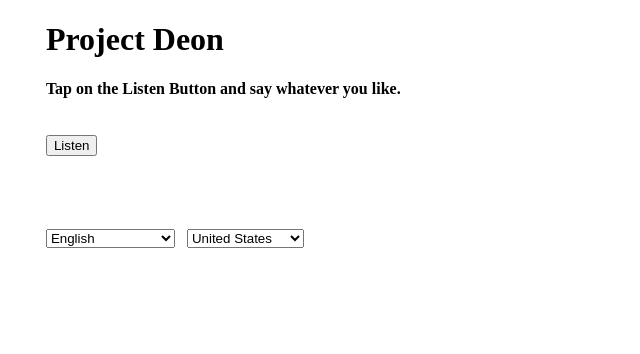
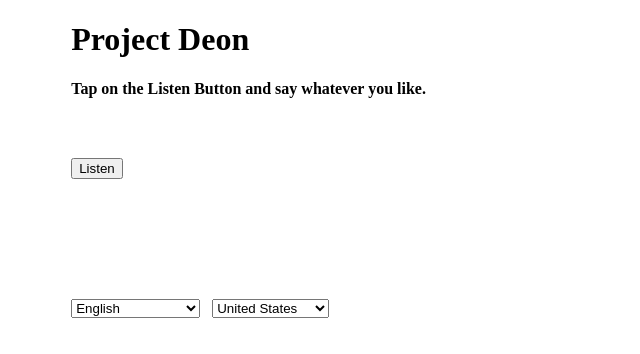
Before and after one commit to MrWizard69/ProjectDeon, an Angular app: page / in a window 1280 px wide. Shown: the top 354 px of the page, without its empty margins (0-640 px from the left). Built offline with nearby package versions, Linux system fonts and the light colour scheme; a web font is replaced by a local one.

Commit message:
fixed a bug where the random number could out do the length

```diff
--- a/src/app/components/chappie/chappie.component.css
+++ b/src/app/components/chappie/chappie.component.css
@@ -1,32 +1,32 @@
 
 .SpeechRec{
 
-    margin-left: 3%;
+    margin-left: 5%;
 
 }
 
 p{
 
-    margin-left: 3%;
+    margin-left: 5%;
 
 }
 
 h1{
 
-    margin-left: 3%;
+    margin-left: 5%;
 }
 
 #start_button{
 
-    margin-bottom: 3%;
+    margin-bottom: 5%;
     }
 
 #info{
 
-    margin-bottom: 3%;
+    margin-bottom: 5%;
 }
 
 #results{
 
-    margin-bottom: 3%;
+    margin-bottom: 5%;
 }
--- a/src/app/components/chappie/chappie.component.ts
+++ b/src/app/components/chappie/chappie.component.ts
@@ -200,7 +200,7 @@ export class ChappieComponent implements OnInit{
 
             console.log(deepThoughtResponse);
 
-            const randGreet: number = Math.floor((Math.random() * 6) + 1); // this is a random number between all of the greets
+            const randGreet: number = Math.floor((Math.random() * deepThoughtResponse.aiGreeting.length) + 1); // this is a random number between all of the greets
 
             MeetnGreet(deepThoughtResponse.aiGreeting[randGreet-1].greet,deepThoughtResponse.startup);
 
@@ -255,8 +255,6 @@ export class ChappieComponent implements OnInit{
                 TalkRobot();
                 talkString = "";
 
-                //console.log(latestBrain);
-
                 localStorage.setItem('dreamObject', JSON.stringify(latestBrain));
 
                 let retrievedObject = localStorage.getItem('dreamObject');
@@ -268,7 +266,7 @@ export class ChappieComponent implements OnInit{
                 deepThoughtResponse.startup = false;
                 document.getElementById('info1').innerHTML = "";
 
-                const randGreet = Math.floor((Math.random() * 6) + 1); // this is a random number between all of the greets
+                const randGreet = Math.floor((Math.random() * deepThoughtResponse.aiGreeting.length) + 1); // this is a random number between all of the greets
 
                 MeetnGreet(deepThoughtResponse.aiGreeting[2].greet,deepThoughtResponse.startup); //randGreet-1//All the greets
 
@@ -550,21 +548,19 @@ export class ChappieComponent implements OnInit{
                 }
                 else if(startup == true){
 
-                  const randGreet = Math.floor((Math.random() * 5) + 1); // this is a random number between all of the greets
+                  const randGreet = Math.floor((Math.random() * deepThoughtResponse.aiComments.length) + 1); // this is a random number between all of the greets
 
                   let stringSplitter = deepThoughtResponse.aiComments[randGreet-1].comment.split('*');
                   let finalText: string = "";
-                  console.log(stringSplitter);
+                  //console.log(stringSplitter);
 
                   if(stringSplitter[0] == "" && stringSplitter.length == 2){
 
                     finalText = deepThoughtResponse.userName + stringSplitter[1];
-                    console.log(finalText);
                   }
                   else if(stringSplitter[1] == "" && stringSplitter.length == 3){
 
                     finalText = stringSplitter[0] + deepThoughtResponse.userName + stringSplitter[2];
-                    console.log(finalText);
                   }
                   else{
                     finalText = stringSplitter[0];
@@ -579,7 +575,7 @@ export class ChappieComponent implements OnInit{
 
         function RoboSetup(){
 
-                talkString = "uhm, excuse me. Please. Do I have a name or something? Please don't make it too complicated.";
+                talkString = "uhm, excuse me. Please. Do I have a name or something?";
                 TalkRobot();
                 talkString = "setup";
 
```
Also changed, not shown: 11 other files (tests, documents, lock files or other folders).
